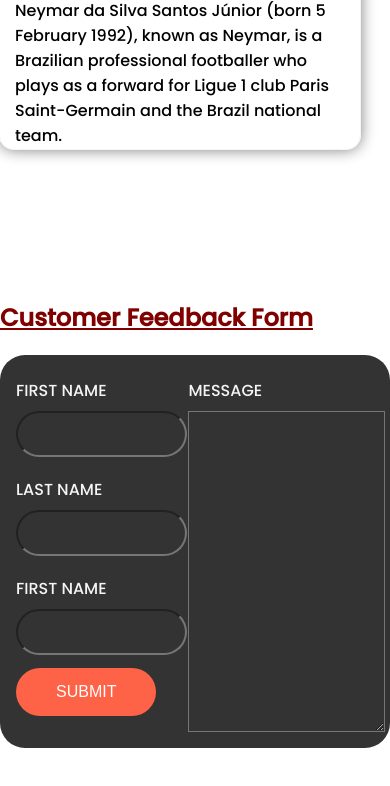
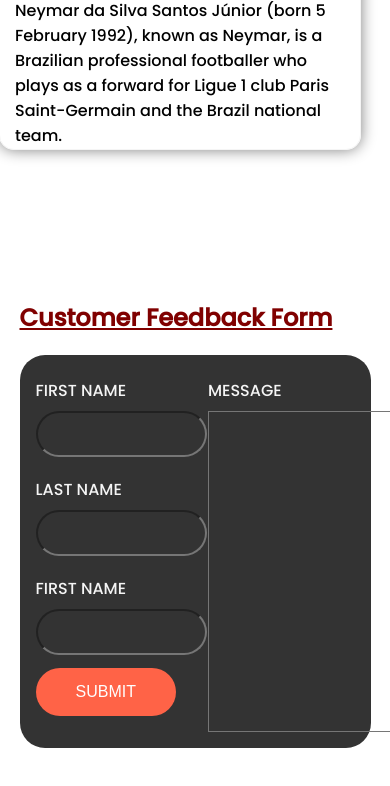
Before and after one commit to SazzadShaon25/assignment-2, a plain HTML site: page index.html in a window 390 px wide. Shown: the part 6803-7589 px from the top of the page. Drawn offline with Linux system fonts and the light colour scheme.

Commit message:
final submission

```diff
--- a/styles/style.css
+++ b/styles/style.css
@@ -146,7 +146,7 @@
 }
 .message-area textarea{
     flex: 1;
-    min-width: 10em;
+    min-width: 8em;
     background: transparent;
     color:#fff;
     padding: 10px;
@@ -256,7 +256,7 @@
     align-items: center;
 }
 .wrapper{
-    width: 100%;
+    width: 90%;
 
 }
 }
```
